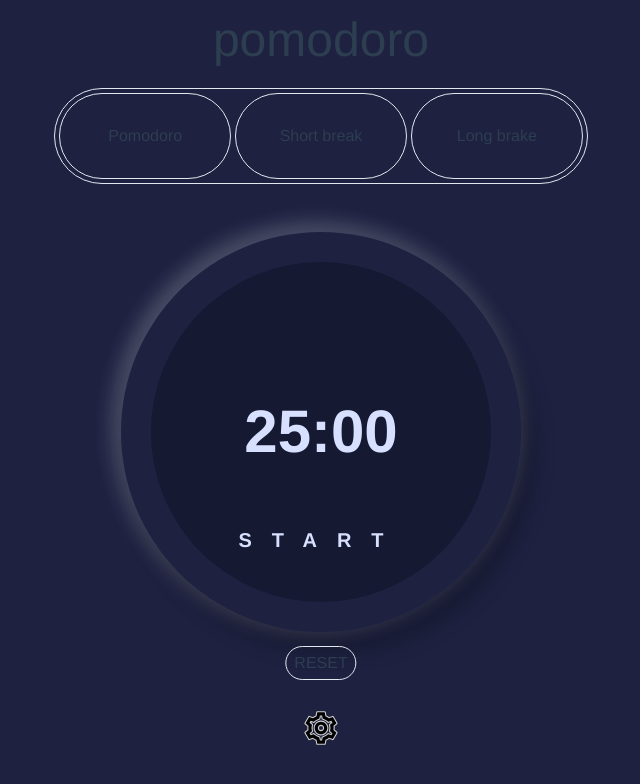
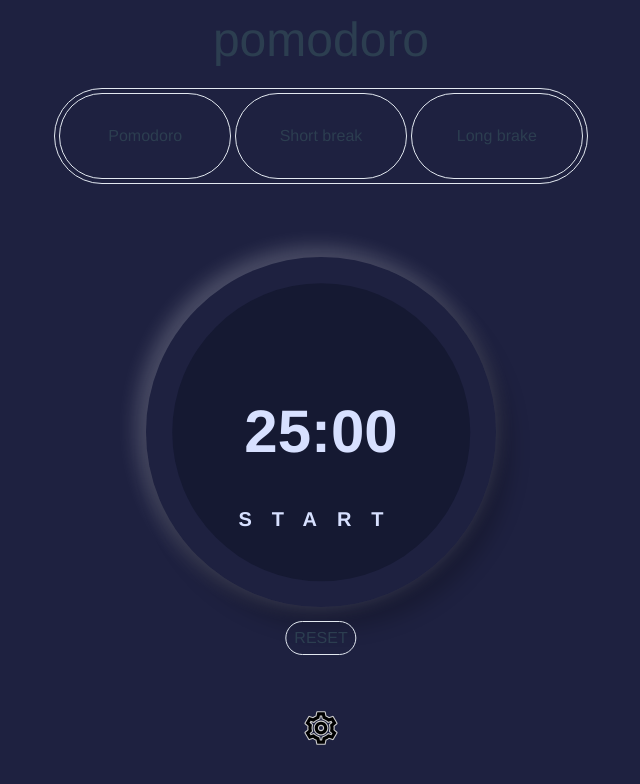
Before and after one commit to Archezi/pomodoro-app, a Vue app: page / in a window 1280 px wide. Shown: the top 784 px of the page, without its empty margins (319-959 px from the left). Built offline with nearby package versions, Linux system fonts and the light colour scheme.

Commit message:
minor changes

```diff
--- a/src/components/Pomodoro.vue
+++ b/src/components/Pomodoro.vue
@@ -292,24 +292,22 @@ export default {
 .wrapper {
   grid-template-rows: 10% 10% 60% 10%;
 }
-
+@media (max-width: 350px) {
+  .timer-container {
+    height: 300px;
+    width: 300px;
+  }
+}
 .timer-container {
-  height: 400px;
-  width: 400px;
+  height: 350px;
+  width: 350px;
   padding: 20px;
   -webkit-box-shadow: 11px 17px 19px 5px rgba(0, 0, 0, 0.2),
     -5px -5px 19px 5px rgba(255, 255, 255, 0.2);
   box-shadow: 11px 17px 19px 5px rgba(0, 0, 0, 0.2),
     -5px -5px 19px 5px rgba(255, 255, 255, 0.2);
-  @media (max-width: 350px) {
-    height: 300px;
-    width: 300px;
-  }
 }
-.hover-element {
-  /* -webkit-box-shadow: 0px 0px 24px 5px rgba(218, 214, 214, 0.5);
-  box-shadow: 0px 0px 24px 5px rgba(200, 200, 200, 0.5); */
-}
+
 .progress-bar-wrapper {
   position: absolute;
   top: 50%;
--- a/src/components/UI/DialogSettings.vue
+++ b/src/components/UI/DialogSettings.vue
@@ -186,13 +186,4 @@ input[type='number']::-webkit-outer-spin-button {
   -webkit-appearance: none;
   margin: 0;
 }
-.header {
-  /* height: 15%; */
-}
-.settings {
-  /* height: 70%; */
-}
-.footer {
-  /* height: 15%; */
-}
 </style>
```
